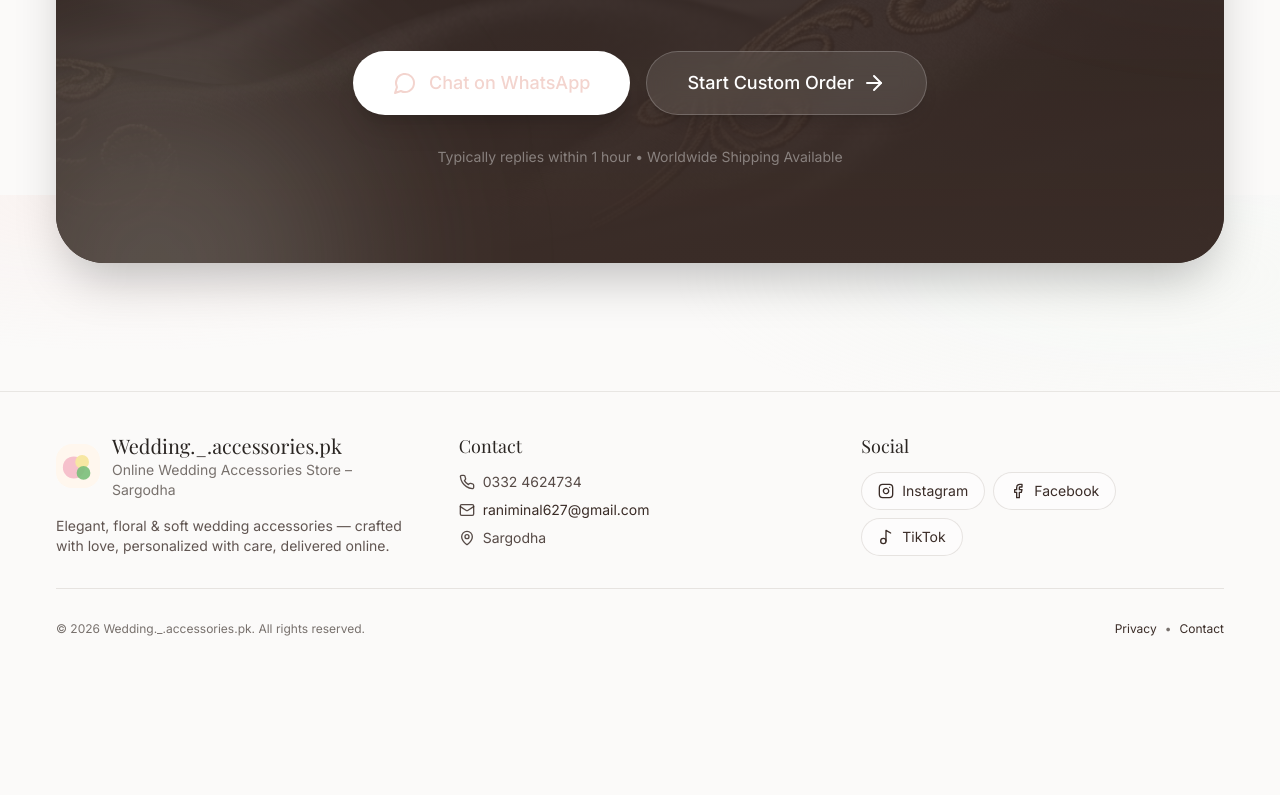
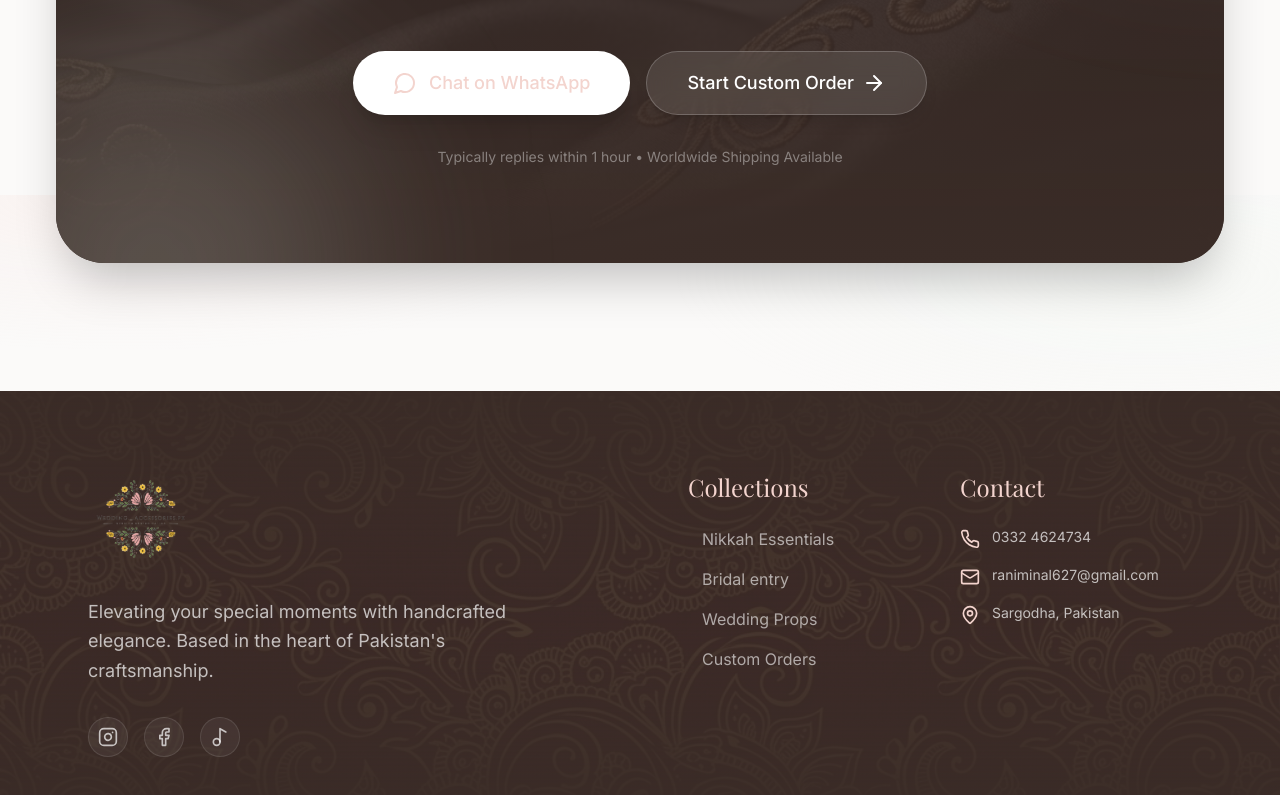
Before and after one commit to pvsameerpvs/Wedding._.accessories.pk-static-nextjs, a Next.js app: page / in a window 1280 px wide. Shown: the part 5405-6200 px from the top of the page. Before the commit the page ends 6082 px from the top, so only its background shows below. Built offline with nearby package versions, Linux system fonts and the light colour scheme; a web font is replaced by a local one.

Commit message:
fix: footer ui fix

```diff
--- a/components/site-footer.tsx
+++ b/components/site-footer.tsx
@@ -1,71 +1,106 @@
 import Link from "next/link"
 import Image from "next/image"
-import { Facebook, Instagram, Phone, Mail, MapPin, Music2 } from "lucide-react"
+import { Separator } from "@/components/ui/separator"
+import Brand from "@/components/brand"
 import { SITE } from "@/lib/site"
-import { Separator } from "@/components/ui/separator"
+import { Instagram, Facebook, Music2, Mail, Phone, MapPin, ArrowRight } from "lucide-react"
 
 export default function SiteFooter() {
+  const currentYear = new Date().getFullYear()
+
   return (
-    <footer className="border-t border-border/60 bg-background/90 backdrop-blur-md relative z-50">
-      <div className="container py-10">
-        <div className="grid gap-10 md:grid-cols-3">
-          <div className="space-y-4">
-            <div className="flex items-center gap-3">
-              <Image src="/favicon.svg" width={44} height={44} alt="" className="rounded-2xl" />
-              <div>
-                <div className="font-serif text-xl">{SITE.name}</div>
-                <div className="text-sm text-muted-foreground">Online Wedding Accessories Store – {SITE.city}</div>
-              </div>
-            </div>
-            <p className="text-sm text-charcoal/80 max-w-sm">
-              Elegant, floral & soft wedding accessories — crafted with love, personalized with care, delivered online.
-            </p>
+    <footer className="relative bg-charcoal text-cream overflow-hidden">
+       {/* Background Art Layer */}
+       <div className="absolute inset-0 z-0 pointer-events-none">
+          <Image
+             src="/footer_bg.png"
+             alt="Pakistani Wedding Art Pattern"
+             fill
+             className="object-cover opacity-[0.07] mix-blend-plus-lighter"
+          />
+          <div className="absolute inset-0 bg-gradient-to-t from-charcoal via-transparent to-charcoal/80" />
+       </div>
+
+       <div className="container relative z-10 pt-20 pb-8 px-6 md:px-12">
+          {/* Top Section: Brand & Newsletter/Contact */}
+          <div className="grid lg:grid-cols-2 gap-12 lg:gap-24 mb-16">
+             <div className="space-y-6">
+                <div className="inline-block p-2 rounded-2xl">
+                   <Image
+                      src="/logo.png"
+                      alt={SITE.name}
+                      width={200}
+                      height={80}
+                      className="h-20 w-auto object-contain"
+                   />
+                </div>
+                <p className="text-white/70 max-w-md leading-relaxed text-lg">
+                   Elevating your special moments with handcrafted elegance. Based in the heart of Pakistan&apos;s craftsmanship.
+                </p>
+                <div className="flex gap-4 pt-2">
+                   {/* Social Icons with Gold Hover */}
+                   <SocialIcon href={SITE.instagram} icon={<Instagram className="w-5 h-5" />} label="Instagram" />
+                   <SocialIcon href={SITE.facebook} icon={<Facebook className="w-5 h-5" />} label="Facebook" />
+                   <SocialIcon href={SITE.tiktok} icon={<Music2 className="w-5 h-5" />} label="TikTok" />
+                </div>
+             </div>
+
+             <div className="grid sm:grid-cols-2 gap-10">
+                <div className="space-y-6">
+                   <h3 className="font-serif text-2xl text-primary">Collections</h3>
+                   <ul className="space-y-4">
+                      <li><FooterLink href="/accessories">Nikkah Essentials</FooterLink></li>
+                      <li><FooterLink href="/accessories">Bridal entry</FooterLink></li>
+                      <li><FooterLink href="/accessories">Wedding Props</FooterLink></li>
+                      <li><FooterLink href="/custom-orders">Custom Orders</FooterLink></li>
+                   </ul>
+                </div>
+                <div className="space-y-6">
+                   <h3 className="font-serif text-2xl text-primary">Contact</h3>
+                   <ul className="space-y-4">
+                      <li className="flex items-start gap-3 text-white/70">
+                         <Phone className="w-5 h-5 text-primary shrink-0 mt-0.5" />
+                         <span className="text-sm">{SITE.phoneWhatsApp}</span>
+                      </li>
+                      <li className="flex items-start gap-3 text-white/70">
+                         <Mail className="w-5 h-5 text-primary shrink-0 mt-0.5" />
+                         <span className="text-sm">{SITE.email}</span>
+                      </li>
+                      <li className="flex items-start gap-3 text-white/70">
+                         <MapPin className="w-5 h-5 text-primary shrink-0 mt-0.5" />
+                         <span className="text-sm">{SITE.city}, Pakistan</span>
+                      </li>
+                   </ul>
+                </div>
+             </div>
           </div>
 
-          <div className="space-y-3">
-            <div className="font-serif text-lg">Contact</div>
-            <div className="text-sm text-charcoal/85 space-y-2">
-              <div className="flex items-center gap-2">
-                <Phone className="h-4 w-4" />
-                <span>{SITE.phoneWhatsApp}</span>
-              </div>
-              <div className="flex items-center gap-2">
-                <Mail className="h-4 w-4" />
-                <a className="hover:underline" href={`mailto:${SITE.email}`}>{SITE.email}</a>
-              </div>
-              <div className="flex items-center gap-2">
-                <MapPin className="h-4 w-4" />
-                <span>{SITE.city}</span>
-              </div>
-            </div>
-          </div>
 
-          <div className="space-y-3">
-            <div className="font-serif text-lg">Social</div>
-            <div className="flex flex-wrap gap-2">
-              <a href={SITE.instagram} target="_blank" rel="noreferrer" className="inline-flex items-center gap-2 rounded-full border border-border/70 bg-card px-4 py-2 text-sm hover:bg-muted transition-colors">
-                <Instagram className="h-4 w-4" /> Instagram
-              </a>
-              <a href={SITE.facebook} target="_blank" rel="noreferrer" className="inline-flex items-center gap-2 rounded-full border border-border/70 bg-card px-4 py-2 text-sm hover:bg-muted transition-colors">
-                <Facebook className="h-4 w-4" /> Facebook
-              </a>
-              <a href={SITE.tiktok} target="_blank" rel="noreferrer" className="inline-flex items-center gap-2 rounded-full border border-border/70 bg-card px-4 py-2 text-sm hover:bg-muted transition-colors">
-                <Music2 className="h-4 w-4" /> TikTok
-              </a>
-            </div>
-          </div>
-        </div>
 
-        <Separator className="my-8" />
-        <div className="flex flex-col gap-2 sm:flex-row sm:items-center sm:justify-between text-xs text-muted-foreground">
-          <div>© {new Date().getFullYear()} {SITE.name}. All rights reserved.</div>
-          <div className="flex items-center gap-2">
-            <Link href="/privacy" className="hover:underline">Privacy</Link>
-            <span>•</span>
-            <Link href="/contact" className="hover:underline">Contact</Link>
-          </div>
-        </div>
-      </div>
+       </div>
     </footer>
   )
 }
+
+function SocialIcon({ href, icon, label }: { href: string, icon: React.ReactNode, label: string }) {
+   return (
+      <a
+         href={href}
+         target="_blank"
+         rel="noreferrer"
+         aria-label={label}
+         className="w-10 h-10 rounded-full bg-white/5 border border-white/10 flex items-center justify-center text-white/70 hover:bg-primary hover:text-white hover:border-primary transition-all duration-300"
+      >
+         {icon}
+      </a>
+   )
+}
+
+function FooterLink({ href, children }: { href: string, children: React.ReactNode }) {
+   return (
+      <Link href={href} className="flex items-center gap-2 text-white/60 hover:text-white hover:pl-2 transition-all duration-300 group">
+         <span className="w-1.5 h-1.5 rounded-full bg-primary/40 opacity-0 group-hover:opacity-100 transition-opacity" />
+         {children}
+      </Link>
+   )
+}
```
Also changed, not shown: public/footer_bg.png (added).
